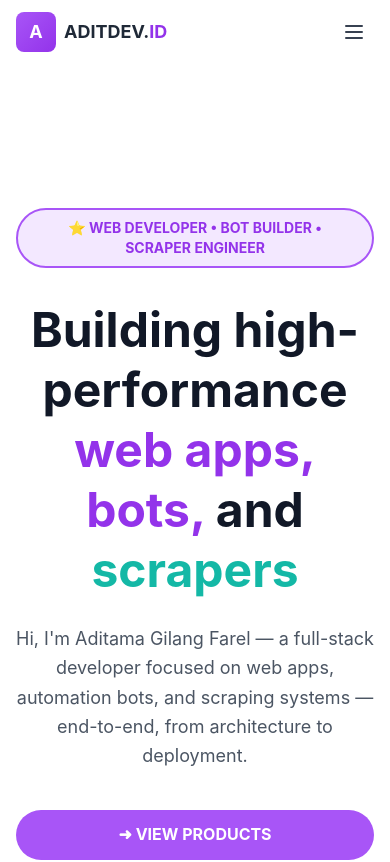
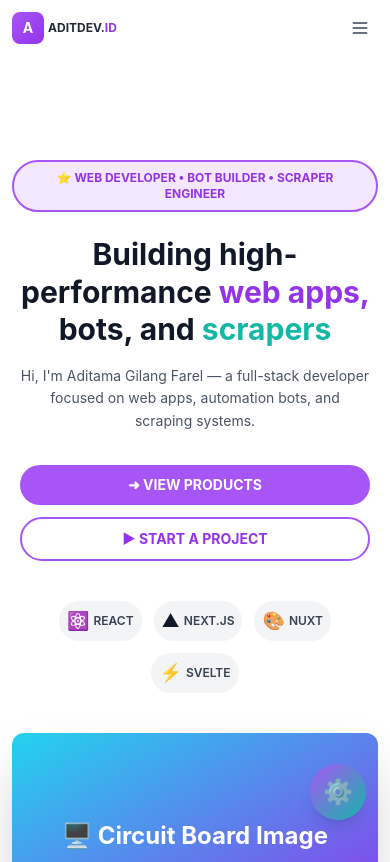
Before and after one commit to officialgaming003-cpu/portfolio-new, a React (Vite) app: page / in a window 390 px wide. Shown: the top 862 px of the page. Built offline with nearby package versions, Linux system fonts and the light colour scheme.

Commit message:
Update components with responsive design and admin integration

```diff
--- a/src/App.jsx
+++ b/src/App.jsx
@@ -1,10 +1,14 @@
 import { BrowserRouter as Router, Routes, Route } from 'react-router-dom'
+import { AdminProvider } from './context/AdminContext'
 import Navbar from './components/Navbar'
 import Footer from './components/Footer'
+import AdminPanel from './components/AdminPanel'
+import AdminTrigger from './components/AdminTrigger'
 import Home from './pages/Home'
 
 function App() {
   return (
+    <AdminProvider>
       <Router>
         <Navbar />
         <main>
@@ -12,8 +16,11 @@ function App() {
             <Route path="/" element={<Home />} />
           </Routes>
         </main>
+        <AdminTrigger />
+        <AdminPanel />
         <Footer />
       </Router>
+    </AdminProvider>
   )
 }
 
--- /dev/null
+++ b/src/components/AdminTrigger.jsx
@@ -0,0 +1,20 @@
+import { useAdmin } from '../hooks/useAdmin'
+import { motion } from 'framer-motion'
+
+const AdminTrigger = () => {
+  const { isAdminOpen, setIsAdminOpen } = useAdmin()
+
+  return (
+    <motion.button
+      whileHover={{ scale: 1.1 }}
+      whileTap={{ scale: 0.95 }}
+      onClick={() => setIsAdminOpen(!isAdminOpen)}
+      className="fixed bottom-6 right-6 z-40 w-14 h-14 sm:w-16 sm:h-16 bg-gradient-to-br from-purple-500 to-teal-500 text-white rounded-full flex items-center justify-center shadow-lg hover:shadow-xl transition-shadow"
+      title="Admin Panel"
+    >
+      <span className="text-2xl sm:text-3xl">⚙️</span>
+    </motion.button>
+  )
+}
+
+export default AdminTrigger
--- a/src/components/Hero.jsx
+++ b/src/components/Hero.jsx
@@ -1,9 +1,12 @@
 import { motion } from 'framer-motion'
+import { useAdmin } from '../hooks/useAdmin'
 
 const Hero = () => {
+  const { content } = useAdmin()
+
   return (
-    <section id="home" className="min-h-screen flex items-center justify-center pt-32 pb-20 bg-white text-gray-900">
-      <div className="max-w-6xl mx-auto px-4 sm:px-6 lg:px-8 w-full">
+    <section id="home" className="min-h-screen flex items-center justify-center pt-20 sm:pt-24 md:pt-32 pb-10 sm:pb-16 md:pb-20 bg-white text-gray-900">
+      <div className="max-w-6xl mx-auto px-3 sm:px-4 lg:px-8 w-full">
         <motion.div
           initial={{ opacity: 0, y: 20 }}
           animate={{ opacity: 1, y: 0 }}
@@ -11,19 +14,22 @@ const Hero = () => {
           className="text-center"
         >
           {/* Badge */}
-          <div className="inline-flex items-center gap-2 px-4 py-2 bg-purple-100 border-2 border-purple-500 rounded-full mb-8">
-            <span className="text-purple-600 font-bold text-sm">⭐ WEB DEVELOPER • BOT BUILDER • SCRAPER ENGINEER</span>
+          <div className="inline-flex items-center gap-2 px-3 sm:px-4 py-2 bg-purple-100 border-2 border-purple-500 rounded-full mb-6 sm:mb-8 flex-wrap justify-center">
+            <span className="text-purple-600 font-bold text-xs sm:text-sm">{content.hero.badge}</span>
           </div>
 
           {/* Main Heading */}
-          <h1 className="text-5xl md:text-7xl font-bold mb-6 leading-tight">
-            Building high-performance <span className="text-purple-600">web apps, bots,</span> and
-            <span className="text-teal-500"> scrapers</span>
+          <h1 className="text-3xl sm:text-5xl md:text-6xl lg:text-7xl font-bold mb-4 sm:mb-6 leading-tight">
+            {content.hero.title.split(' ').map((word, idx) => {
+              if (word.includes('web') || word.includes('apps')) return <span key={idx} className="text-purple-600">{word} </span>
+              if (word.includes('scraper')) return <span key={idx} className="text-teal-500">{word} </span>
+              return <span key={idx}>{word} </span>
+            })}
           </h1>
 
           {/* Description */}
-          <p className="text-lg text-gray-600 mb-10 max-w-2xl mx-auto leading-relaxed">
-            Hi, I'm Aditama Gilang Farel — a full-stack developer focused on web apps, automation bots, and scraping systems — end-to-end, from architecture to deployment.
+          <p className="text-sm sm:text-base md:text-lg text-gray-600 mb-8 sm:mb-10 md:mb-12 max-w-2xl mx-auto leading-relaxed px-2 sm:px-0">
+            {content.hero.description}
           </p>
 
           {/* CTA Buttons */}
@@ -31,12 +37,12 @@ const Hero = () => {
             initial={{ opacity: 0 }}
             animate={{ opacity: 1 }}
             transition={{ delay: 0.3 }}
-            className="flex flex-col sm:flex-row gap-4 justify-center mb-12"
+            className="flex flex-col sm:flex-row gap-3 sm:gap-4 justify-center mb-10 sm:mb-12 md:mb-16 px-2 sm:px-0"
           >
-            <button className="px-8 py-3 bg-purple-500 text-white rounded-full font-bold hover:bg-purple-600 smooth-transition">
+            <button className="px-6 sm:px-8 py-2.5 sm:py-3 bg-purple-500 text-white text-sm sm:text-base rounded-full font-bold hover:bg-purple-600 smooth-transition">
               ➜ VIEW PRODUCTS
             </button>
-            <button className="px-8 py-3 border-2 border-purple-500 text-purple-600 rounded-full font-bold hover:bg-purple-50 smooth-transition">
+            <button className="px-6 sm:px-8 py-2.5 sm:py-3 border-2 border-purple-500 text-purple-600 text-sm sm:text-base rounded-full font-bold hover:bg-purple-50 smooth-transition">
               ▶ START A PROJECT
             </button>
           </motion.div>
@@ -46,7 +52,7 @@ const Hero = () => {
             initial={{ opacity: 0 }}
             animate={{ opacity: 1 }}
             transition={{ delay: 0.5 }}
-            className="flex flex-wrap justify-center gap-6 items-center"
+            className="flex flex-wrap justify-center gap-3 sm:gap-4 md:gap-6 items-center px-2 sm:px-0"
           >
             {[
               { icon: '⚛️', label: 'REACT' },
@@ -54,9 +60,9 @@ const Hero = () => {
               { icon: '🎨', label: 'NUXT' },
               { icon: '⚡', label: 'SVELTE' }
             ].map((tech) => (
-              <div key={tech.label} className="flex items-center gap-2 px-4 py-2 bg-gray-100 rounded-full">
-                <span className="text-xl">{tech.icon}</span>
-                <span className="text-sm font-semibold text-gray-700">{tech.label}</span>
+              <div key={tech.label} className="flex items-center gap-1 sm:gap-2 px-2 sm:px-4 py-1.5 sm:py-2 bg-gray-100 rounded-full">
+                <span className="text-lg sm:text-xl">{tech.icon}</span>
+                <span className="text-xs sm:text-sm font-semibold text-gray-700">{tech.label}</span>
               </div>
             ))}
           </motion.div>
@@ -67,9 +73,9 @@ const Hero = () => {
           initial={{ opacity: 0, scale: 0.95 }}
           animate={{ opacity: 1, scale: 1 }}
           transition={{ delay: 0.6, duration: 0.6 }}
-          className="mt-16 rounded-2xl overflow-hidden border-4 border-purple-500 shadow-2xl"
+          className="mt-10 sm:mt-12 md:mt-16 rounded-xl sm:rounded-2xl overflow-hidden border-3 sm:border-4 border-purple-500 shadow-2xl"
         >
-          <div className="aspect-video bg-gradient-to-br from-cyan-400 to-purple-600 flex items-center justify-center text-white text-4xl font-bold">
+          <div className="aspect-video bg-gradient-to-br from-cyan-400 to-purple-600 flex items-center justify-center text-white text-2xl sm:text-4xl font-bold">
             🖥️ Circuit Board Image
           </div>
         </motion.div>
--- a/src/components/Navbar.jsx
+++ b/src/components/Navbar.jsx
@@ -23,20 +23,20 @@ const Navbar = () => {
           : 'bg-white'
       }`}
     >
-      <div className="max-w-7xl mx-auto px-4 sm:px-6 lg:px-8">
-        <div className="flex justify-between items-center h-16 md:h-20">
+      <div className="max-w-7xl mx-auto px-3 sm:px-4 lg:px-8">
+        <div className="flex justify-between items-center h-14 sm:h-16 md:h-20">
           {/* Logo */}
-          <div className="flex items-center gap-2">
-            <div className="w-10 h-10 bg-gradient-to-br from-purple-500 to-purple-600 rounded-lg flex items-center justify-center text-white font-bold text-lg">
+          <div className="flex items-center gap-1 sm:gap-2 min-w-fit">
+            <div className="w-8 sm:w-10 h-8 sm:h-10 bg-gradient-to-br from-purple-500 to-purple-600 rounded-lg flex items-center justify-center text-white font-bold text-sm sm:text-lg">
               A
             </div>
-            <span className="font-bold text-lg">
+            <span className="font-bold text-xs sm:text-sm md:text-lg whitespace-nowrap">
               ADITDEV.<span className="text-purple-600">ID</span>
             </span>
           </div>
 
           {/* Desktop Menu */}
-          <div className="hidden md:flex items-center gap-12">
+          <div className="hidden md:flex items-center gap-8 lg:gap-12">
             <a href="#home" className="text-gray-700 hover:text-purple-600 smooth-transition font-medium text-sm">
               HOME
             </a>
@@ -45,8 +45,8 @@ const Navbar = () => {
             </a>
           </div>
 
-          {/* CTA Button */}
-          <button className="hidden md:block px-6 py-2.5 bg-purple-500 text-white rounded-full font-semibold hover:bg-purple-600 smooth-transition shadow-md">
+          {/* CTA Button - Desktop */}
+          <button className="hidden md:block px-4 lg:px-6 py-2 lg:py-2.5 bg-purple-500 text-white rounded-full font-semibold hover:bg-purple-600 smooth-transition shadow-md text-xs lg:text-sm whitespace-nowrap">
             📞 LET'S TALK
           </button>
 
@@ -55,7 +55,7 @@ const Navbar = () => {
             onClick={() => setIsMobileMenuOpen(!isMobileMenuOpen)}
             className="md:hidden p-2 text-gray-700 hover:text-purple-600"
           >
-            <svg className="w-6 h-6" fill="none" stroke="currentColor" viewBox="0 0 24 24">
+            <svg className="w-5 h-5 sm:w-6 sm:h-6" fill="none" stroke="currentColor" viewBox="0 0 24 24">
               <path strokeLinecap="round" strokeLinejoin="round" strokeWidth={2} d="M4 6h16M4 12h16M4 18h16" />
             </svg>
           </button>
@@ -68,14 +68,14 @@ const Navbar = () => {
             animate={{ opacity: 1, y: 0 }}
             className="md:hidden bg-white border-t border-gray-200"
           >
-            <div className="px-4 py-3 space-y-3">
-              <a href="#home" className="block py-2 text-gray-700 hover:text-purple-600 font-medium">
+            <div className="px-3 sm:px-4 py-3 space-y-3">
+              <a href="#home" className="block py-2 text-gray-700 hover:text-purple-600 font-medium text-sm">
                 HOME
               </a>
-              <a href="#store" className="block py-2 text-gray-700 hover:text-purple-600 font-medium">
+              <a href="#store" className="block py-2 text-gray-700 hover:text-purple-600 font-medium text-sm">
                 STORE
               </a>
-              <button className="w-full mt-4 px-4 py-2.5 bg-purple-500 text-white rounded-full font-semibold">
+              <button className="w-full mt-4 px-4 py-2 bg-purple-500 text-white rounded-full font-semibold text-sm">
                 LET'S TALK
               </button>
             </div>
```
Lines whose indentation alone changed are shown as unchanged.
